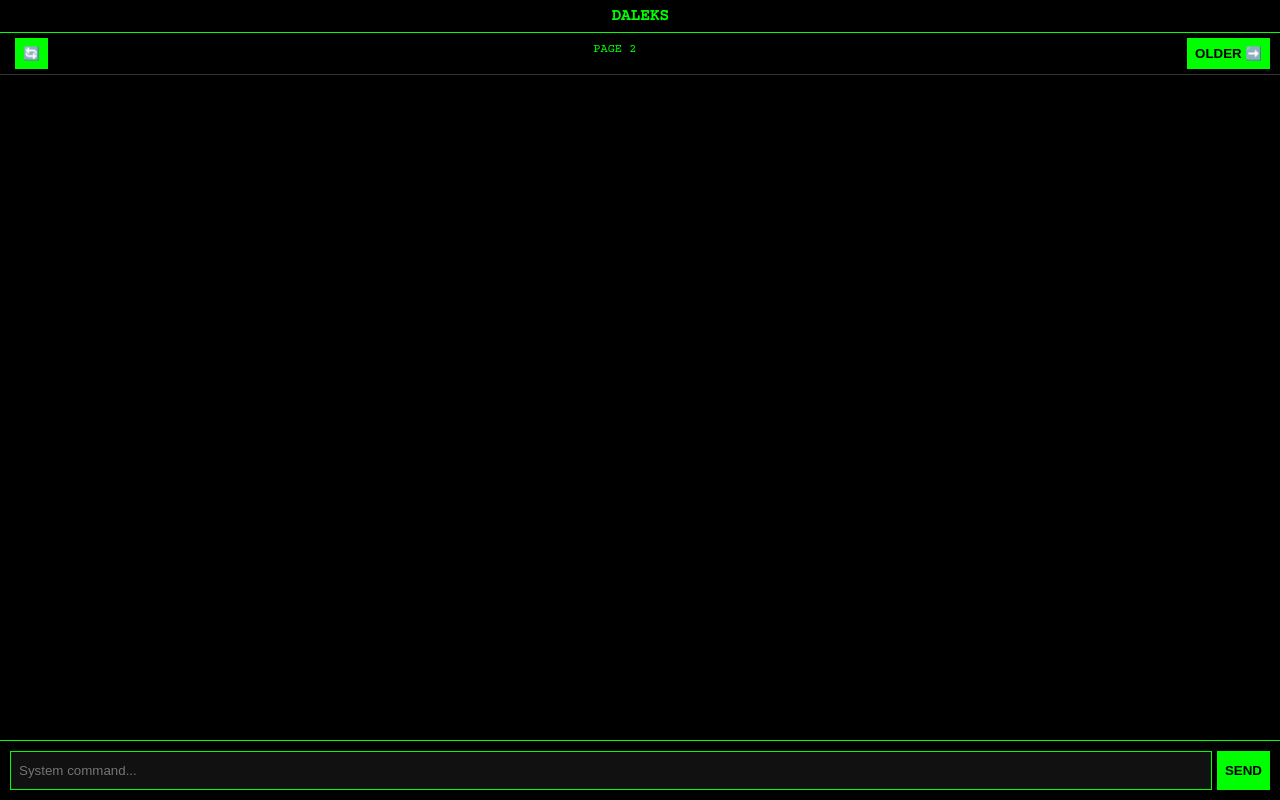
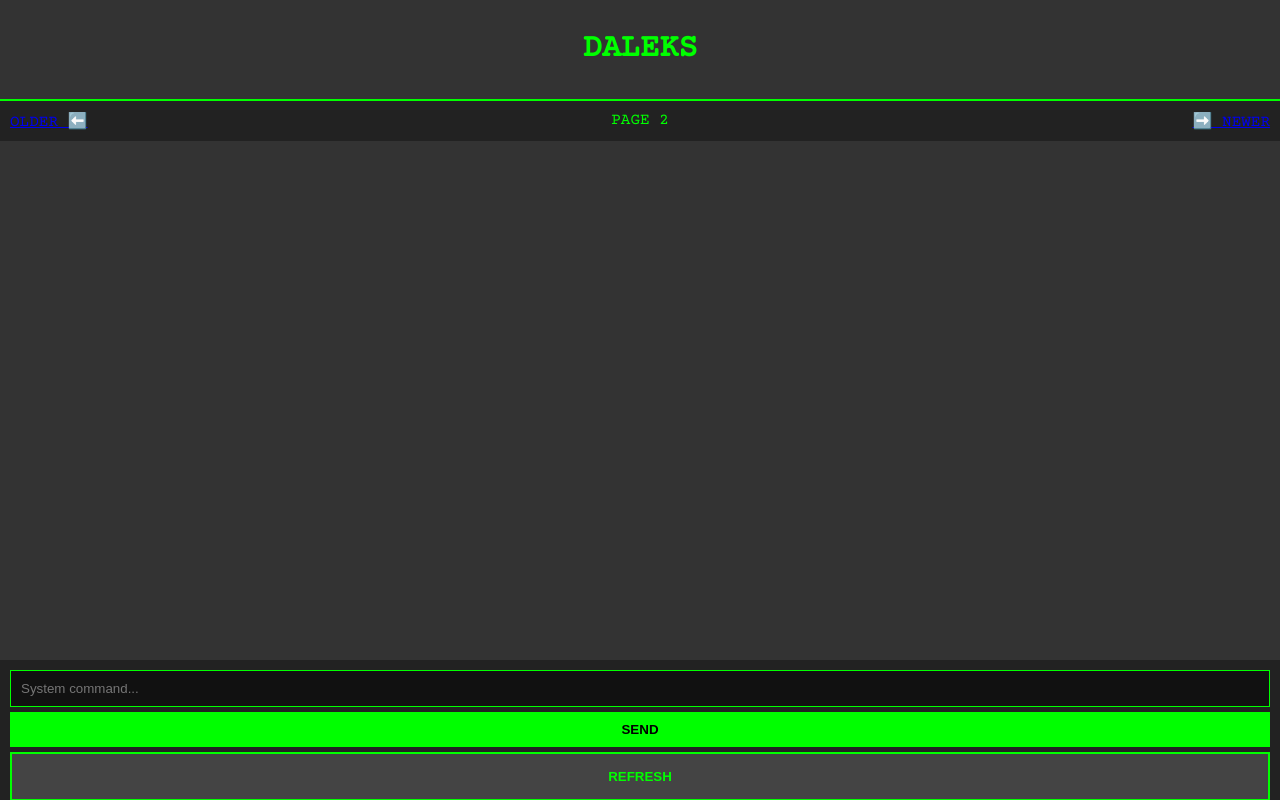
Before and after one commit to ashrafulishti/Dalek-s-World, a Flask app: page /?page=2 in a window 1280 px wide. Run offline with Flask 3, Linux system fonts and the light colour scheme; a user stored in the database is signed in; data that the repository does not hold is empty; some libraries are stand-ins or nearby versions.

Commit message:
Update home.html

```diff
--- a/templates/home.html
+++ b/templates/home.html
@@ -4,80 +4,57 @@
     <meta name="viewport" content="width=device-width, initial-scale=1.0, maximum-scale=1.0, user-scalable=no">
     <link href="https://fonts.googleapis.com/css2?family=Courier+Prime&display=swap" rel="stylesheet">
     <style>
-        /* Fallback to standard 100% height for older devices */
-        html, body {
-            height: 100%;
-            margin: 0;
-            padding: 0;
-            background: #000;
-            color: #0f0;
-            font-family: 'Courier Prime', monospace;
-            display: flex;
-            flex-direction: column;
-            overflow: hidden;
-        }
+        html, body { height: 100%; margin: 0; background: #333; color: #0f0; font-family: 'Courier Prime', monospace; display: flex; flex-direction: column; overflow: hidden; }
 
-        .header { text-align: center; padding: 5px; border-bottom: 1px solid #0f0; flex: 0 0 auto; }
-        .header h1 { font-size: 16px; margin: 2px 0; }
-        .refresh-bar { display: flex; justify-content: space-between; padding: 5px 10px; border-bottom: 1px solid #333; flex: 0 0 auto; }
+        .header { text-align: center; padding: 10px; border-bottom: 2px solid #0f0; }
+        .nav-bar { display: flex; justify-content: space-between; padding: 10px; background: #222; }
 
-        .chat-container {
-            flex: 1;
-            overflow-y: scroll; /* Use scroll instead of auto for older mobile support */
-            padding: 10px;
-            display: flex;
-            flex-direction: column;
-            gap: 8px;
-            -webkit-overflow-scrolling: touch; /* Essential for smooth scrolling on iPhones */
-        }
+        .chat-container { flex: 1; overflow-y: scroll; padding: 15px; display: flex; flex-direction: column; gap: 10px; }
 
-        .msg { padding: 10px; border-radius: 12px; max-width: 80%; font-size: 14px; position: relative; }
-        .sent { align-self: flex-end; background: #0084ff; color: #000; }
-        .received { align-self: flex-start; background: #0f0; color: #000; }
-        .username { display: block; font-weight: bold; font-size: 10px; margin-bottom: 2px; }
+        .msg { padding: 12px; border-radius: 12px; max-width: 80%; }
+        .sent { align-self: flex-end; background: #0084ff; color: #fff; }
+        .received { align-self: flex-start; background: #555; color: #fff; }
+        .username { font-weight: bold; color: #ff0000; font-size: 11px; }
 
-        .input-area {
-            height: 60px;
-            background: #000;
-            padding: 10px;
-            border-top: 1px solid #0f0;
-            display: flex;
-            flex: 0 0 auto;
-            box-sizing: border-box;
-        }
-        input { flex: 1; background: #111; color: #0f0; border: 1px solid #0f0; padding: 8px; }
-        button { background: #0f0; color: #000; border: none; padding: 8px; margin-left: 5px; cursor: pointer; font-weight: bold; }
+        .input-area { height: 120px; background: #222; padding: 10px; display: flex; flex-direction: column; gap: 5px; }
+        input { flex: 1; background: #111; color: #0f0; border: 1px solid #0f0; padding: 10px; }
+        .btn-send { background: #0f0; color: #000; padding: 10px; font-weight: bold; border: none; }
+        .btn-refresh { background: #444; color: #0f0; padding: 15px; font-weight: bold; border: 2px solid #0f0; width: 100%; }
     </style>
 </head>
 <body>
     <div class="header"><h1>DALEKS</h1></div>
-
-    <div class="refresh-bar">
-        <a href="/"><button>🔄</button></a>
-        <span style="font-size: 12px; margin-top: 5px;">PAGE {{ page }}</span>
-        <a href="{{ url_for('home', page=page + 1) }}"><button>OLDER ➡️</button></a>
+    <div class="nav-bar">
+        <a href="{{ url_for('home', page=page + 1) }}">OLDER ⬅️</a>
+        <span>PAGE {{ page }}</span>
+        {% if page > 1 %}<a href="{{ url_for('home', page=page - 1) }}">➡️ NEWER</a>{% endif %}
     </div>
 
     <div class="chat-container" id="chatBox">
-        {% for post in posts %}
-            <div class="msg {{ 'sent' if post['username'] == session.username else 'received' }}">
-                <span class="username">{{ post['username'] }}</span>
-                {{ post['content'] }}
-            </div>
-        {% endfor %}
-    </div>
+        </div>
 
     <div class="input-area">
-        <form action="/post" method="POST" style="display:flex; width:100%;">
-            <input name="content" placeholder="System command..." required autocomplete="off">
-            <button type="submit">SEND</button>
+        <form action="/post" method="POST" style="display:flex; flex-direction:column; gap:5px;">
+            <input name="content" placeholder="System command..." required>
+            <button type="submit" class="btn-send">SEND</button>
         </form>
+        <button class="btn-refresh" onclick="location.reload()">REFRESH</button>
     </div>
 
     <script>
-        // Force scroll to bottom immediately
-        var chatBox = document.getElementById("chatBox");
-        chatBox.scrollTop = chatBox.scrollHeight;
+        // Auto-refresh logic: Fetches new content every 1 second
+        setInterval(function() {
+            fetch(window.location.href)
+                .then(response => response.text())
+                .then(html => {
+                    const parser = new DOMParser();
+                    const doc = parser.parseFromString(html, 'text/html');
+                    const newChat = doc.getElementById('chatBox').innerHTML;
+                    if(document.getElementById('chatBox').innerHTML !== newChat) {
+                        document.getElementById('chatBox').innerHTML = newChat;
+                    }
+                });
+        }, 1000);
     </script>
 </body>
 </html>
```
